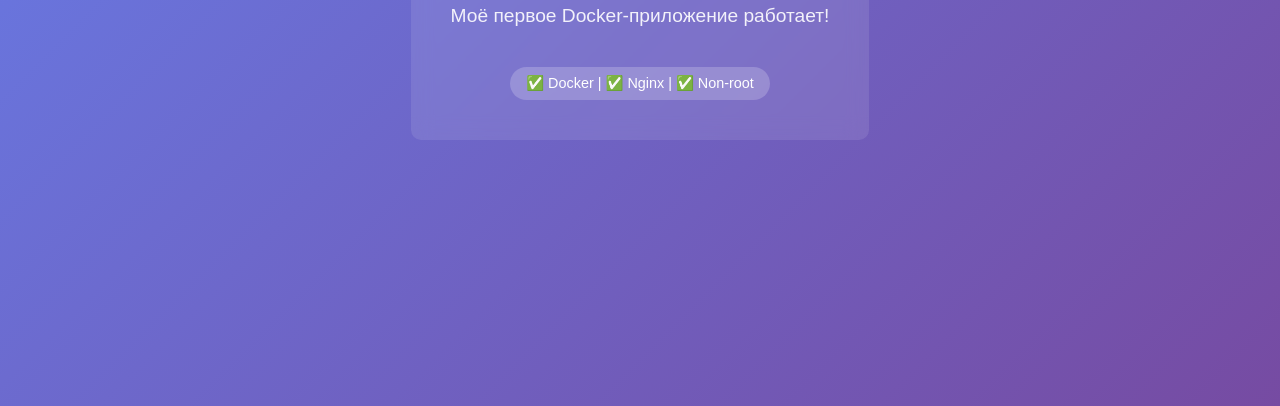
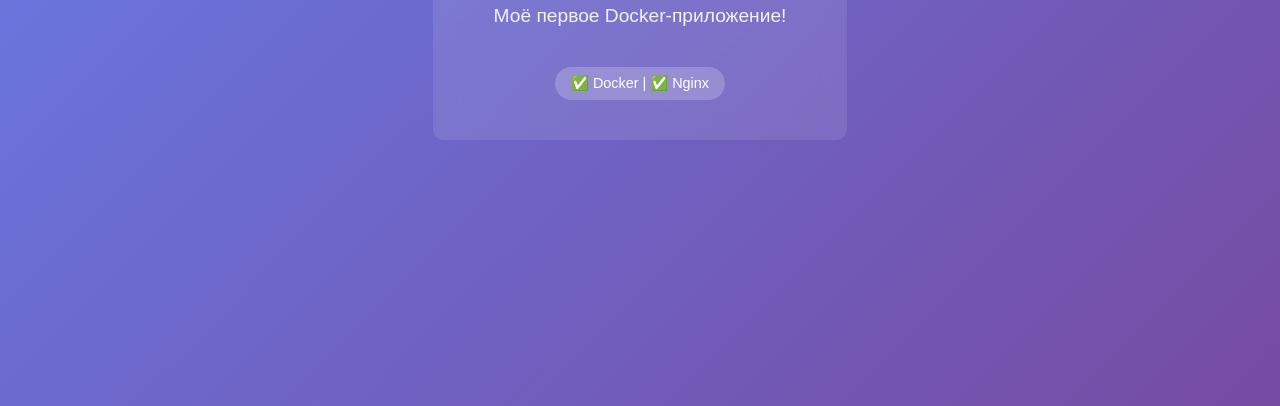
Before and after one commit to Dan0050/Docker-App, a plain HTML site: page index.html in a window 1280 px wide. Shown: the part 394-800 px from the top of the page. Drawn offline with Linux system fonts and the light colour scheme.

Commit message:
index html fix

```diff
--- a/index.html
+++ b/index.html
@@ -43,9 +43,9 @@
 <body>
     <div class="container">
         <h1>🐳 Hello DevOps!</h1>
-        <p>Моё первое Docker-приложение работает!</p>
+        <p>Моё первое Docker-приложение!</p>
         <div class="badge">
-            ✅ Docker | ✅ Nginx | ✅ Non-root
+            ✅ Docker | ✅ Nginx
         </div>
     </div>
 </body>
```
